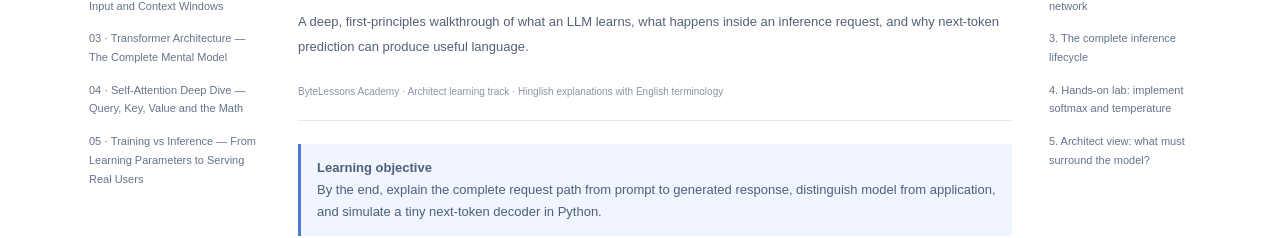
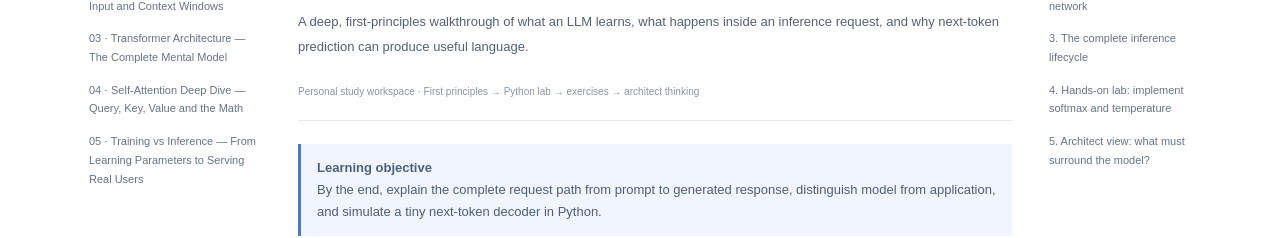
Before and after one commit to Avinash219/bytelessons-client, a Next.js app: page /learn/how-llms-work/ in a window 1280 px wide. Shown: the part 271-509 px from the top of the page. Built offline with nearby package versions, Linux system fonts and the light colour scheme.

Commit message:
content: clarify personal study lesson format

```diff
--- a/app/learn/[slug]/page.tsx
+++ b/app/learn/[slug]/page.tsx
@@ -34,7 +34,7 @@ export default async function LessonPage({ params }: { params: Promise<{ slug: s
           <div className="eyebrow">LESSON {String(articleIndex + 1).padStart(2, "0")} · {article.readTime.toUpperCase()}</div>
           <h1>{article.title}</h1>
           <p className="article-desc">{article.description}</p>
-          <div className="meta">ByteLessons Academy · Architect learning track · Hinglish explanations with English terminology</div>
+          <div className="meta">Personal study workspace · First principles → Python lab → exercises → architect thinking</div>
           <div className="objective"><b>Learning objective</b><br />{article.objective}</div>
           <ArticleRenderer article={article} />
           <div className="next">
```
